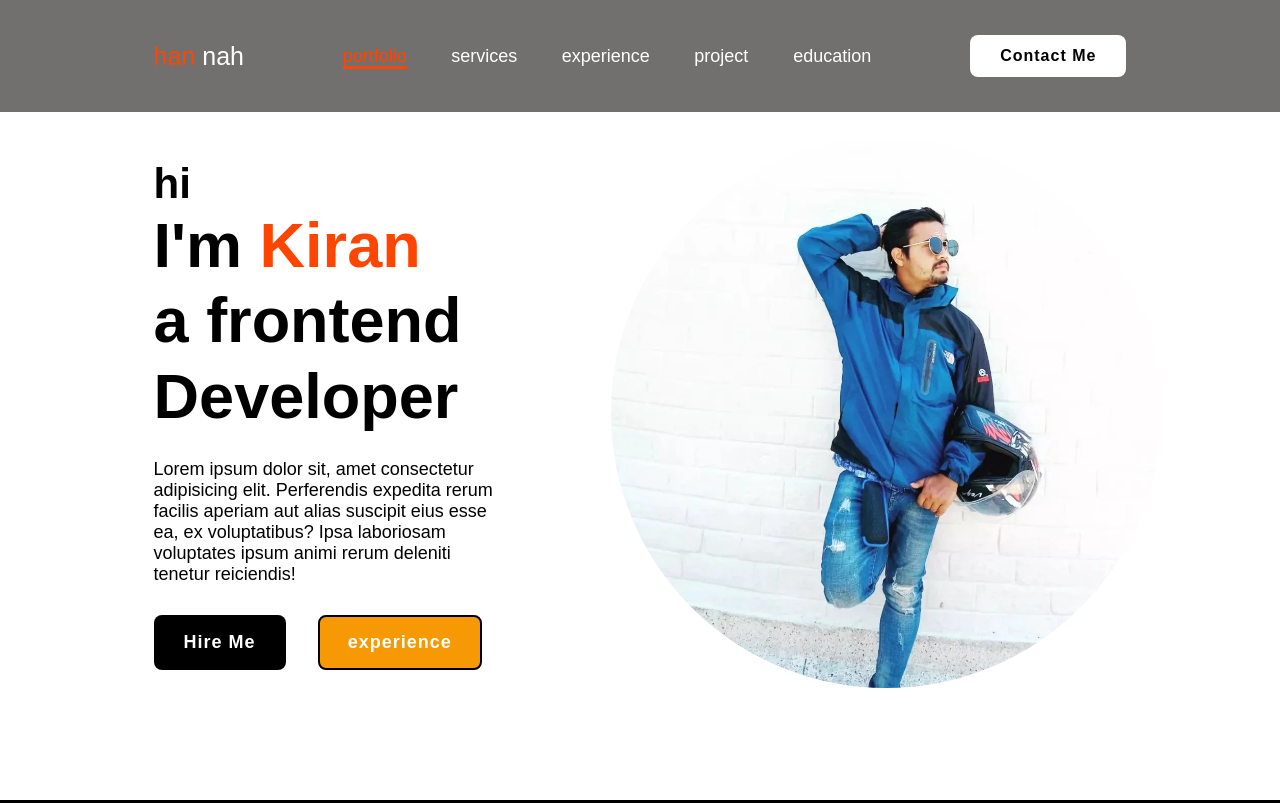
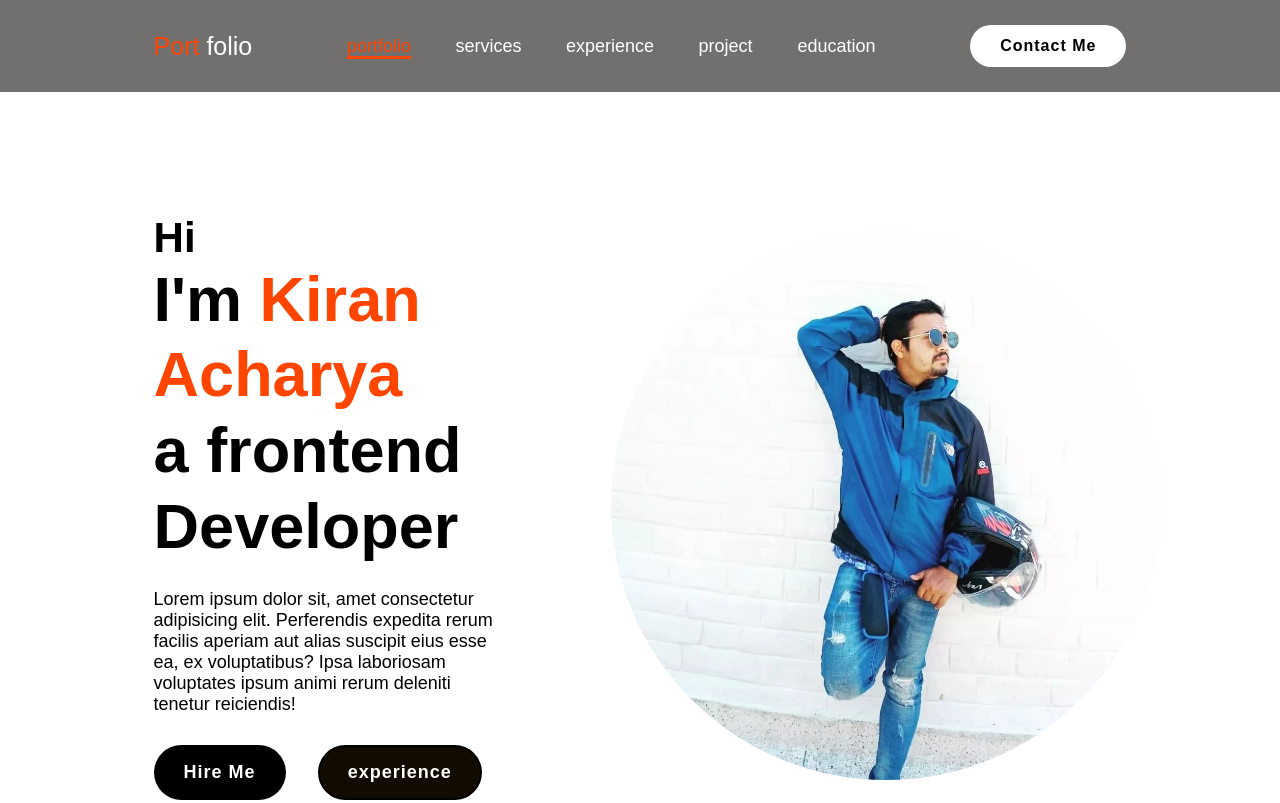
Before and after one commit to keeran11/web-development, a plain HTML site: page main.html in a window 1280 px wide. Shown: the top 803 px of the page. Drawn offline with nearby package versions, Linux system fonts and the light colour scheme.

Commit message:
simple edited in main and sytle css

```diff
--- a/main.html
+++ b/main.html
@@ -10,7 +10,7 @@
 </head>
 <body>
    <header class="header">
-    <a href="#" class="logo"> <span> han</span> nah </a>
+    <a href="#" class="logo"> <span> Port</span> folio </a>
 
     <nav class="navbar">
     <a href="#" class="active">portfolio</a>
@@ -19,14 +19,14 @@
     <a href="#" > project </a>
     <a href="#"> education</a>
     </nav>
-    <a href="#" class="contact">Contact Me</a>
+    <a href="#" class="contact-button">Contact Me</a>
    </header>
 
    <section class="home">
     <div class="home-content">
-        <h3> hi</h3>
+        <h3> Hi</h3>
 
-        <h1> I'm <span> Kiran <br></span> a frontend Developer</h1>
+        <h1> I'm <span> Kiran Acharya<br></span> a frontend Developer</h1>
         <p>Lorem ipsum dolor sit, amet consectetur adipisicing elit. Perferendis expedita rerum facilis aperiam aut alias suscipit eius esse ea, ex voluptatibus? Ipsa laboriosam voluptates ipsum animi rerum deleniti tenetur reiciendis!</p>
 
         <div class="btn-box">
--- a/style.css
+++ b/style.css
@@ -6,18 +6,22 @@
     text-decoration: none;
     list-style: none;
 }
+/* body{
+    overflow: hidden;
+} */
 .header{
-    position: fixed;
+    position:sticky;
     top: 0;
     left:0;
     width: 100%;
-    padding: 35px 12%;
+    padding: 25px 12%;
     background: rgb(114, 111, 111);
     backdrop-filter: blur(10px);
     display: flex;
     justify-content: space-between;
     align-items: center;
-    z-index: 100;
+    /* z-index: index 100;  */
+
 
 }
 
@@ -50,23 +54,27 @@ span{
     color: orangered;
     border-bottom: 3px solid orangered;
 }
-.contact{
+.contact-button{
     padding: 10px 28px;
     background-color: white;
     color: black;
     border: 2px solid transparent;
-    border-radius: 8px;
+    border-radius: 30px;
     font-size: 16px;
     letter-spacing:1px;
     font-weight:600;
     transition: 0.3s ease;
 }
-
-.contact:hover{
+/*
+.contact-button{
     background-color: orangered;
     box-shadow: 0 0 25px orangered;
     color: white;
+}*/
 
+
+.contact-button:hover{
+    background-color:orangered;
 }
 /* this is upto header section */
 
@@ -78,6 +86,7 @@ span{
   align-items: center;
   gap:7em;
   padding: 30px 12% 0;
+
 
 }
 .home-content{
@@ -105,7 +114,7 @@ span{
     background-color: black;
     color: white;
     border: 2px solid transparent;
-    border-radius: 8px;
+    border-radius: 30px;
     font-size: 18px;
     letter-spacing: 1px;
     font-weight: 600;
@@ -120,10 +129,10 @@ span{
 }
 .btn-2{
     padding: 15px 28px;
-    background-color: rgb(246, 153, 4);
+    background-color: rgb(18, 11, 1);
     color: white;
     border: 2px solid black;
-    border-radius: 8px;
+    border-radius: 30px;
     font-size: 18px;
     letter-spacing: 1px;
     font-weight: 600;
@@ -132,7 +141,7 @@ span{
 }
 .btn-2:hover{
     background-color: white;
-    color:orangered;
+    color:rgb(13, 1, 1);
     border: 2px solid black;
 }
 .img-box img{
@@ -147,7 +156,7 @@ span{
     background-color: orangered;
 }
 ::-webkit-scrollbar-track{
-    background-color: black;
+    background-color: rgb(20, 19, 19);
     width: 50%;
 }
 
```
